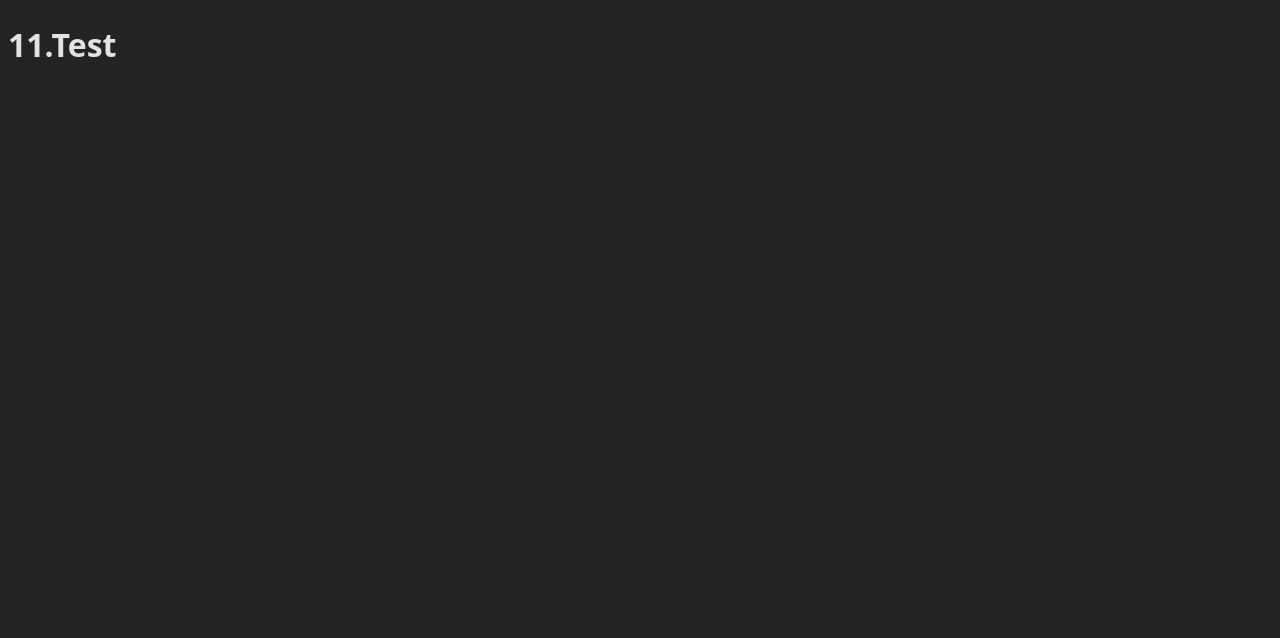
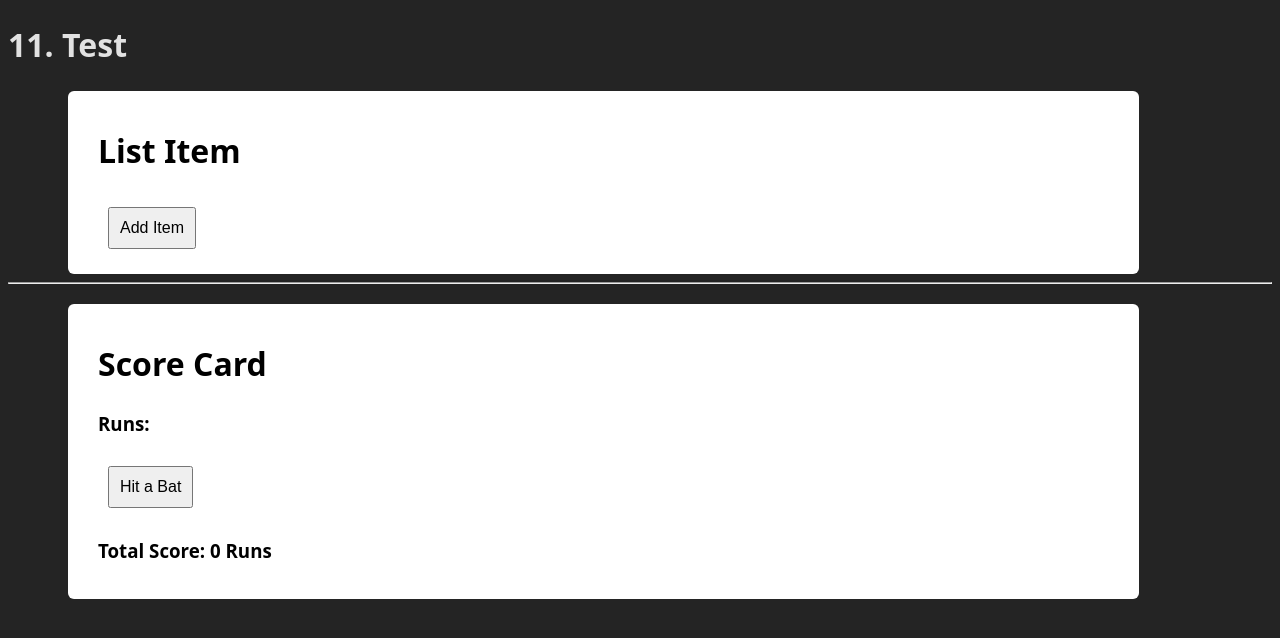
Before and after one commit to Hariiharan-Developer/React_Core-Concepts, a React (Vite) app: page / in a window 1280 px wide. Shown: the top 638 px of the page. Built offline with nearby package versions, Linux system fonts and the light colour scheme.

Commit message:
test completed

```diff
--- a/src/components/11.test/Test.jsx
+++ b/src/components/11.test/Test.jsx
@@ -1,11 +1,49 @@
-import React from 'react'
+import React, { useState } from 'react';
 
 const Test = () => {
+  const [list, setList] = useState([]);
+  const [count, setCount] = useState(1);
+  const [score, setScore] = useState([]);
+
+  const add = () => {
+    let name = `item${count}`;
+    setList(prev => [...prev, name]);
+    setCount(prev => prev + 1);
+  };
+
+  const addScore = () => {
+    const run = Math.floor(Math.random() * 6) + 1; // 1–6
+    setScore(prev => [...prev, run]); // add to score list
+  };
+
   return (
     <div>
-      <h1>11.Test </h1>
+      <h1>11. Test</h1>
+
+      <div className="container">
+        <div className="content">
+          <h1>List item</h1>
+          <button onClick={add}>Add Item</button>
+          {list.map((list, index) => (
+            <li key={index}>{list}</li>
+          ))}
+        </div>
+      </div>
+
+      <hr />
+
+      <div className="container">
+        <div className="content">
+          <h1>Score Card</h1>
+          <div className="data">
+            <h3>Runs: {score.join(", ")}</h3>
+            <button onClick={addScore}>Hit a Bat</button>
+            <h3>Total Score: {score.reduce((a, b) => a + b, 0)} runs</h3>
+          </div>
+        </div>
+      </div>
     </div>
-  )
-}
+  );
+};
 
-export default Test
+export default Test;
```
